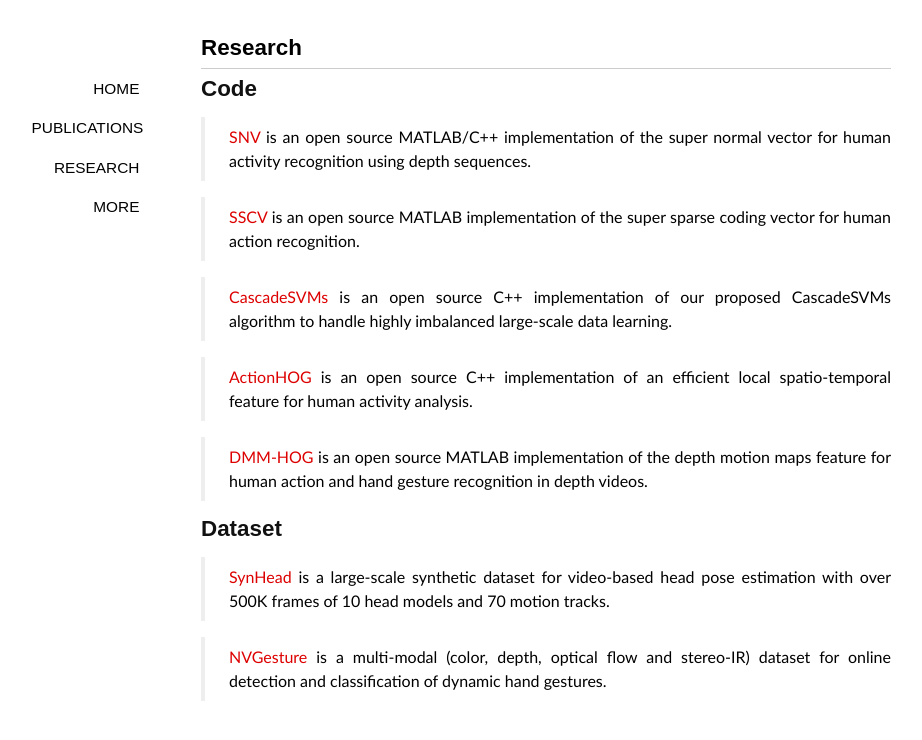
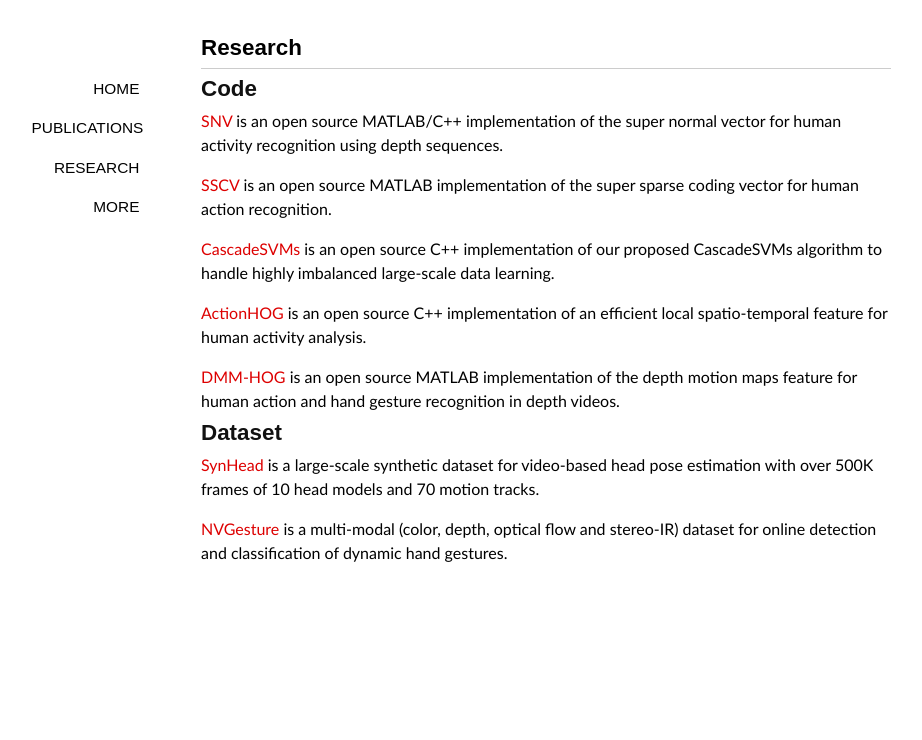
Before and after one commit to xiaodongyang/xiaodongyang.github.io, a Jekyll site: the page built from research/index.md, in a window 1280 px wide. Shown: the top 740 px of the page, without its empty margins (94-1016 px from the left). Built offline with Jekyll 4.4.1, drawn with Linux system fonts in a browser that asks for light colours; some web fonts are replaced.

Commit message:
Update index.md

```diff
--- a/research/index.md
+++ b/research/index.md
@@ -6,18 +6,18 @@ comments: no
 
 ## Code
 
-> [SNV](https://github.com/xiaodongyang/SNV) is an open source MATLAB/C++ implementation of the super normal vector for human activity recognition using depth sequences.
+[SNV](https://github.com/xiaodongyang/SNV) is an open source MATLAB/C++ implementation of the super normal vector for human activity recognition using depth sequences.
 
-> [SSCV](https://github.com/xiaodongyang/SSCV) is an open source MATLAB implementation of the super sparse coding vector for human action recognition.
+[SSCV](https://github.com/xiaodongyang/SSCV) is an open source MATLAB implementation of the super sparse coding vector for human action recognition.
 
-> [CascadeSVMs](https://github.com/xiaodongyang/CascadeSVMs) is an open source C++ implementation of our proposed CascadeSVMs algorithm to handle highly imbalanced large-scale data learning.
+[CascadeSVMs](https://github.com/xiaodongyang/CascadeSVMs) is an open source C++ implementation of our proposed CascadeSVMs algorithm to handle highly imbalanced large-scale data learning.
 
-> [ActionHOG](https://github.com/xiaodongyang/ActionHOG) is an open source C++ implementation of an efficient local spatio-temporal feature for human activity analysis.
+[ActionHOG](https://github.com/xiaodongyang/ActionHOG) is an open source C++ implementation of an efficient local spatio-temporal feature for human activity analysis.
 
-> [DMM-HOG](/code/dmm-hog) is an open source MATLAB implementation of the depth motion maps feature for human action and hand gesture recognition in depth videos.
+[DMM-HOG](/code/dmm-hog) is an open source MATLAB implementation of the depth motion maps feature for human action and hand gesture recognition in depth videos.
 
 ## Dataset
 
-> [SynHead](https://research.nvidia.com/publication/dynamic-facial-analysis-bayesian-filtering-recurrent-neural-networks) is a large-scale synthetic dataset for video-based head pose estimation with over 500K frames of 10 head models and 70 motion tracks.
+[SynHead](https://research.nvidia.com/publication/dynamic-facial-analysis-bayesian-filtering-recurrent-neural-networks) is a large-scale synthetic dataset for video-based head pose estimation with over 500K frames of 10 head models and 70 motion tracks.
 
-> [NVGesture](https://research.nvidia.com/publication/online-detection-and-classification-dynamic-hand-gestures-recurrent-3d-convolutional) is a multi-modal (color, depth, optical flow and stereo-IR) dataset for online detection and classification of dynamic hand gestures.
+[NVGesture](https://research.nvidia.com/publication/online-detection-and-classification-dynamic-hand-gestures-recurrent-3d-convolutional) is a multi-modal (color, depth, optical flow and stereo-IR) dataset for online detection and classification of dynamic hand gestures.
```
